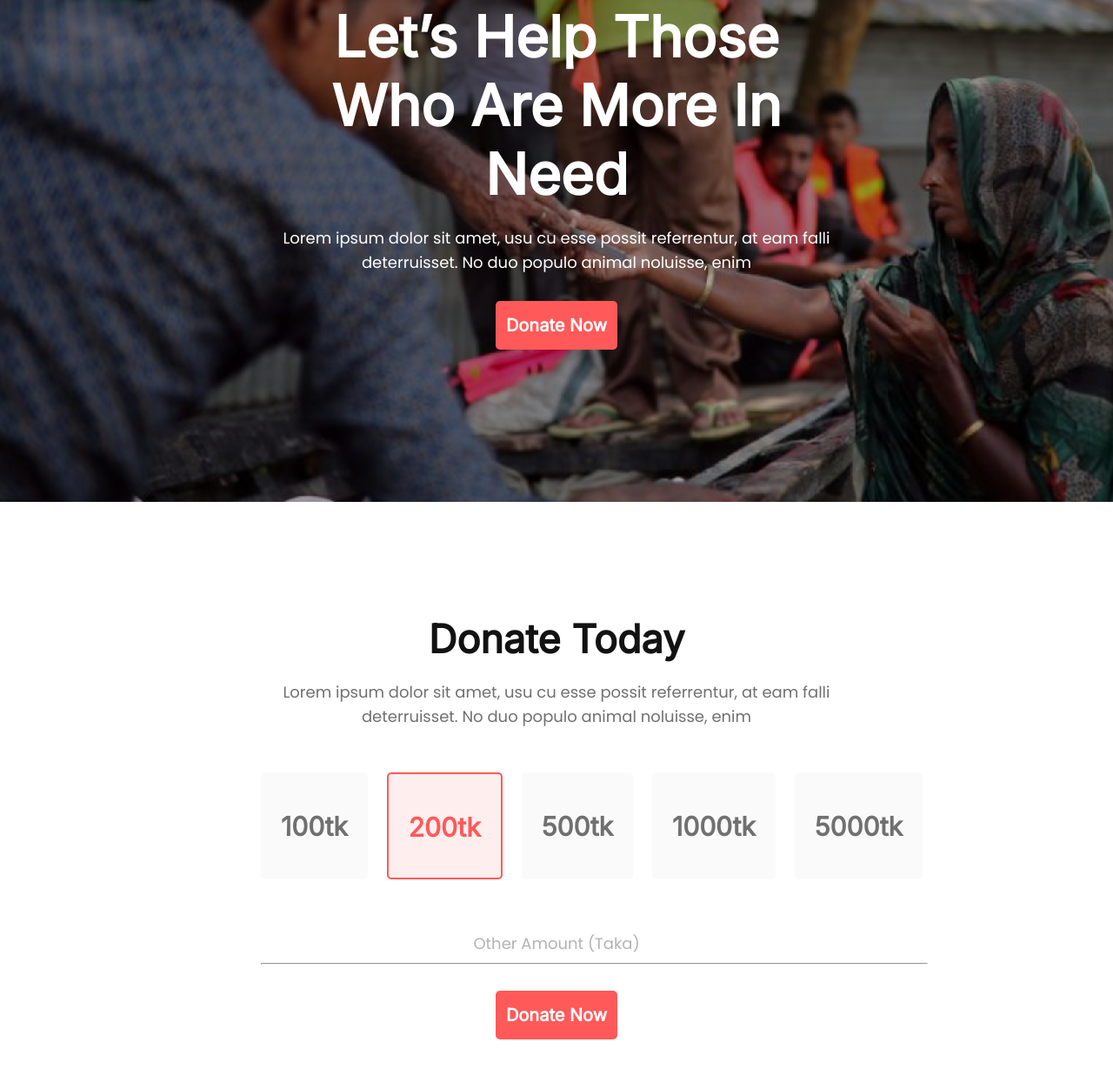
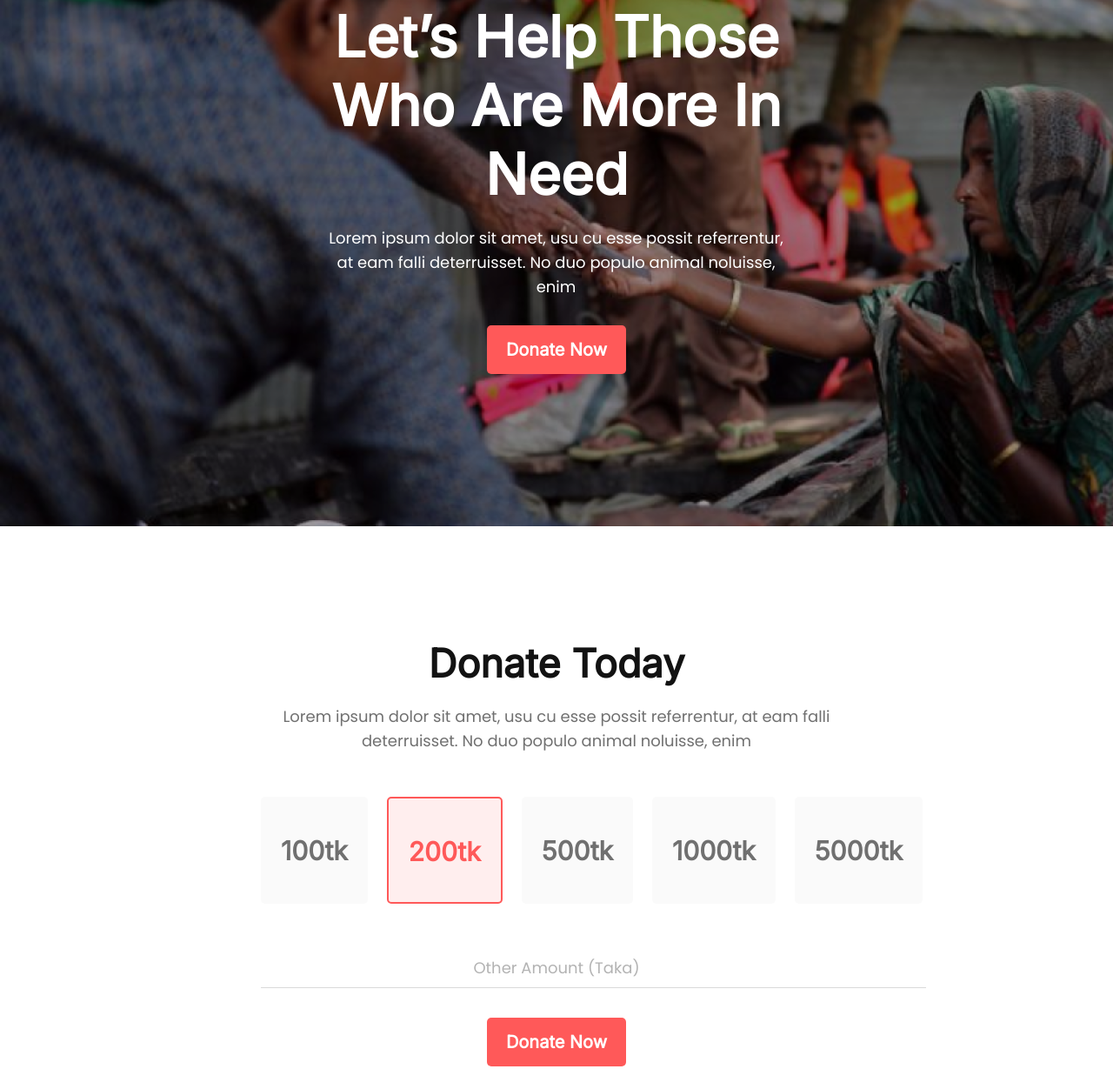
Before and after one commit to sultan-13/practice-one, a plain HTML site: page index.html in a window 1280 px wide. Shown: the part 172-1401 px from the top of the page at 87% size. Drawn offline with Linux system fonts and the light colour scheme.

Commit message:
final-push

```diff
--- a/index.html
+++ b/index.html
@@ -54,7 +54,8 @@
                 <li><button class="donate-btn five">5000tk</button></li>
 
             </div>
-            <p class="dontate-today-amount">Other Amount (Taka)</p><hr>
+            <p class="dontate-today-amount">Other Amount (Taka)</p>
+            <img class="hr" src="images/Line 1.png" alt="">
 
             <div class="button">
                 <button class="btn-primary">Donate Now</button>
--- a/styles/donate.css
+++ b/styles/donate.css
@@ -5,12 +5,17 @@
 
 .header {
     background-image: url('../images/header.png');
-    padding: 175px 307px;
+
     background-repeat: no-repeat;
     background-size: cover;
     background-color: darkgray;
     background-blend-mode: multiply;
 
+
+}
+
+.banner{
+    padding: 175px 307px;
 
 }
 
@@ -33,6 +38,8 @@
     line-height: 28px;
     margin-top: 20px;
     margin-bottom: 30px;
+    margin-right: 68px;
+    margin-left: 67px;
 
 
 }
@@ -45,7 +52,7 @@
 
     border-radius: 5px;
     background: #FF5959;
-    padding: 16px 12px;
+    padding: 16px 22px;
     color: #FFF;
     font-family: Inter;
     font-size: 20px;
@@ -76,6 +83,7 @@
     line-height: 28px;
     margin-top: 20px;
     margin-bottom: 50px;
+
 }
 
 .donate-today-info {
@@ -132,11 +140,13 @@ div li {
 
 
 
-hr {
-    color: #DADADA;
+.hr {
     margin-top: 9px;
     margin-bottom: 30px;
     width: 765px;
+
+
+
 }
 
 .donate-plan {
@@ -230,6 +240,8 @@ hr {
     background: #FFF4D6;
     padding: 76px 188px 76px 140px;
     display: flex;
+    /* align-items: center;
+    justify-content: center; */
     gap: 0;
 }
 
```
Also changed, not shown: images/Line 1.png (added), images/Line 1.svg (added).
